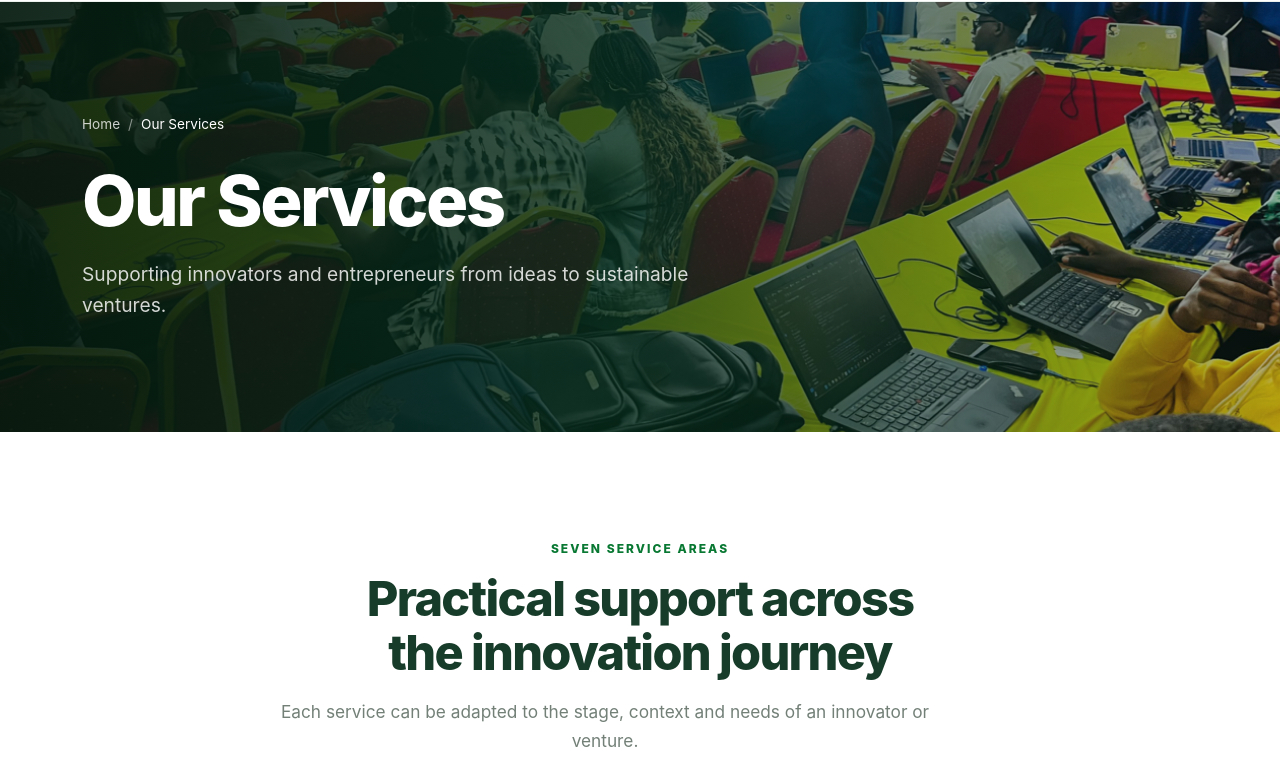
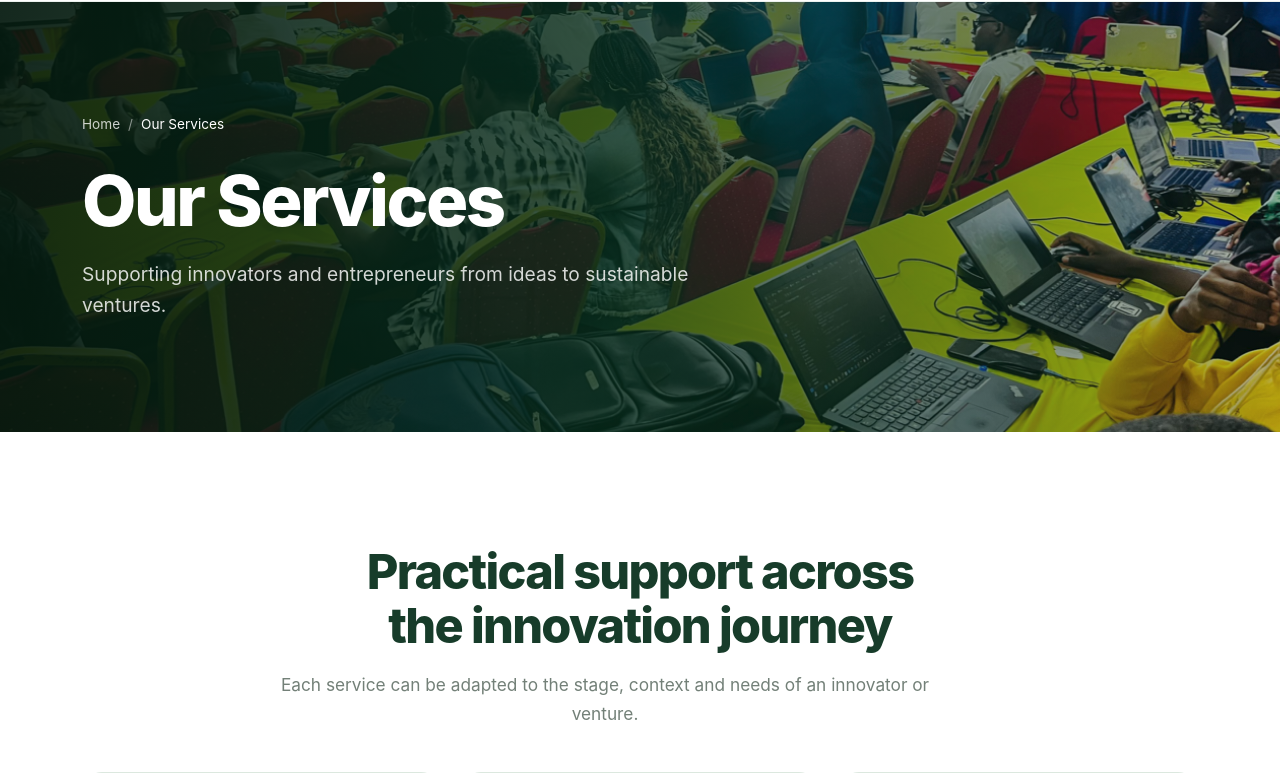
Before and after one commit to JAPHES/tsavo_innovation-incubation_hub_website, a Django app: page /services/ in a window 1280 px wide. Shown: the part 81-854 px from the top of the page. Run offline with Django 5.2, Linux system fonts and the light colour scheme; data that the repository does not hold is empty; some libraries are stand-ins or nearby versions.

Commit message:
Remove services section eyebrow label

```diff
--- a/templates/services/list.html
+++ b/templates/services/list.html
@@ -3,6 +3,6 @@
 {% block meta_description %}Explore TIIH services supporting innovators and entrepreneurs from early ideas to sustainable ventures.{% endblock %}
 {% block content %}
 {% include "partials/page_banner.html" %}
-<section class="section"><div class="container">{% include "partials/section_heading.html" with centered=True eyebrow="Seven service areas" heading="Practical support across the innovation journey" text="Each service can be adapted to the stage, context and needs of an innovator or venture." %}<div class="card-grid services-grid full">{% for service in services %}{% include "partials/service_card.html" %}{% empty %}{% include "partials/empty_state.html" with title="Services are being prepared" text="Please check back after the site's initial content has been published." %}{% endfor %}</div></div></section>
+<section class="section"><div class="container">{% include "partials/section_heading.html" with centered=True heading="Practical support across the innovation journey" text="Each service can be adapted to the stage, context and needs of an innovator or venture." %}<div class="card-grid services-grid full">{% for service in services %}{% include "partials/service_card.html" %}{% empty %}{% include "partials/empty_state.html" with title="Services are being prepared" text="Please check back after the site's initial content has been published." %}{% endfor %}</div></div></section>
 <section class="cta-section compact"><div class="container cta-inner"><div><span class="eyebrow light">Need guidance?</span><h2>Tell us where you are in your journey.</h2><p>We’ll help you identify the most relevant place to begin.</p></div><a class="btn btn-light" href="{% url 'contact:contact' %}">Contact the Hub <i class="bi bi-arrow-right" aria-hidden="true"></i></a></div></section>
 {% endblock %}
```
